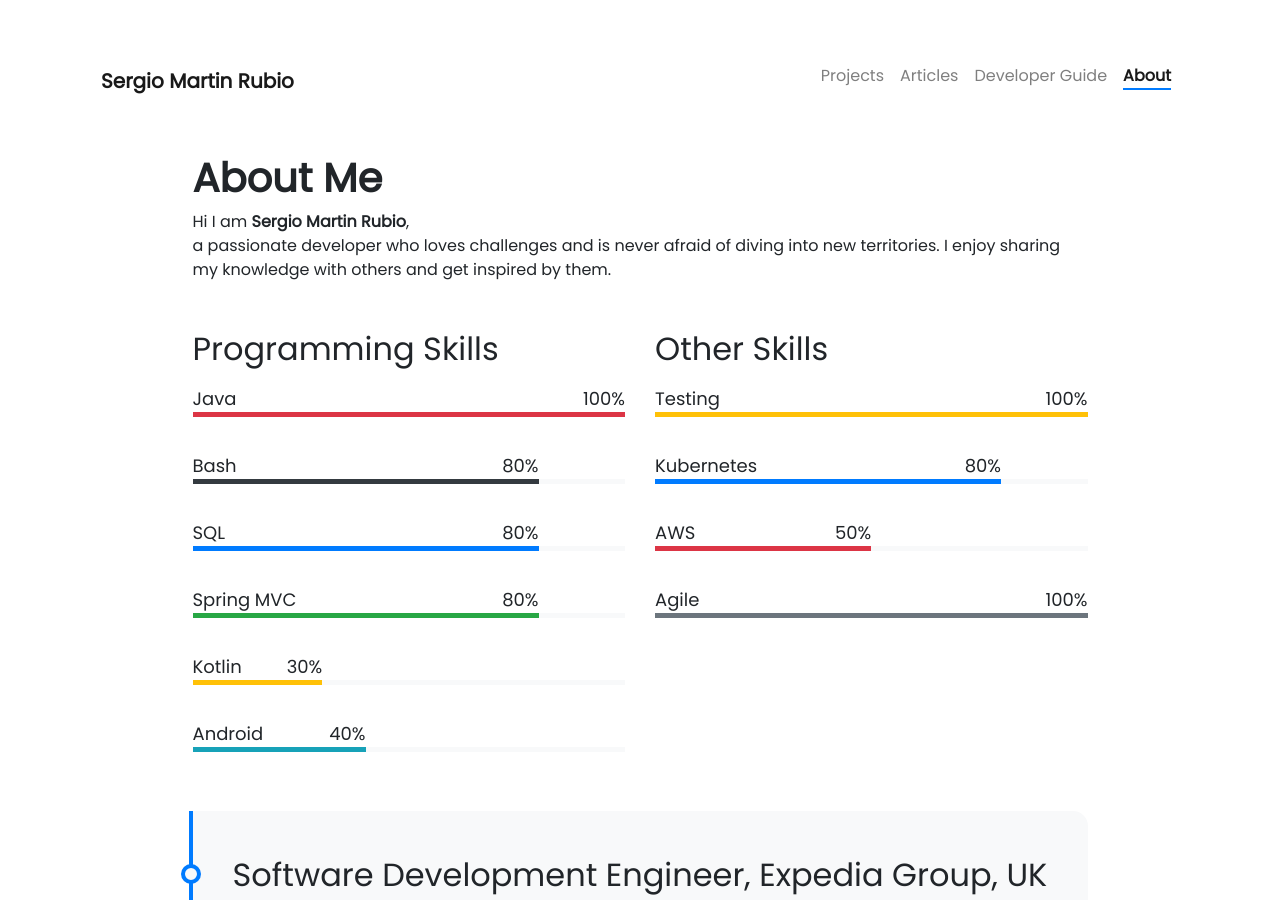
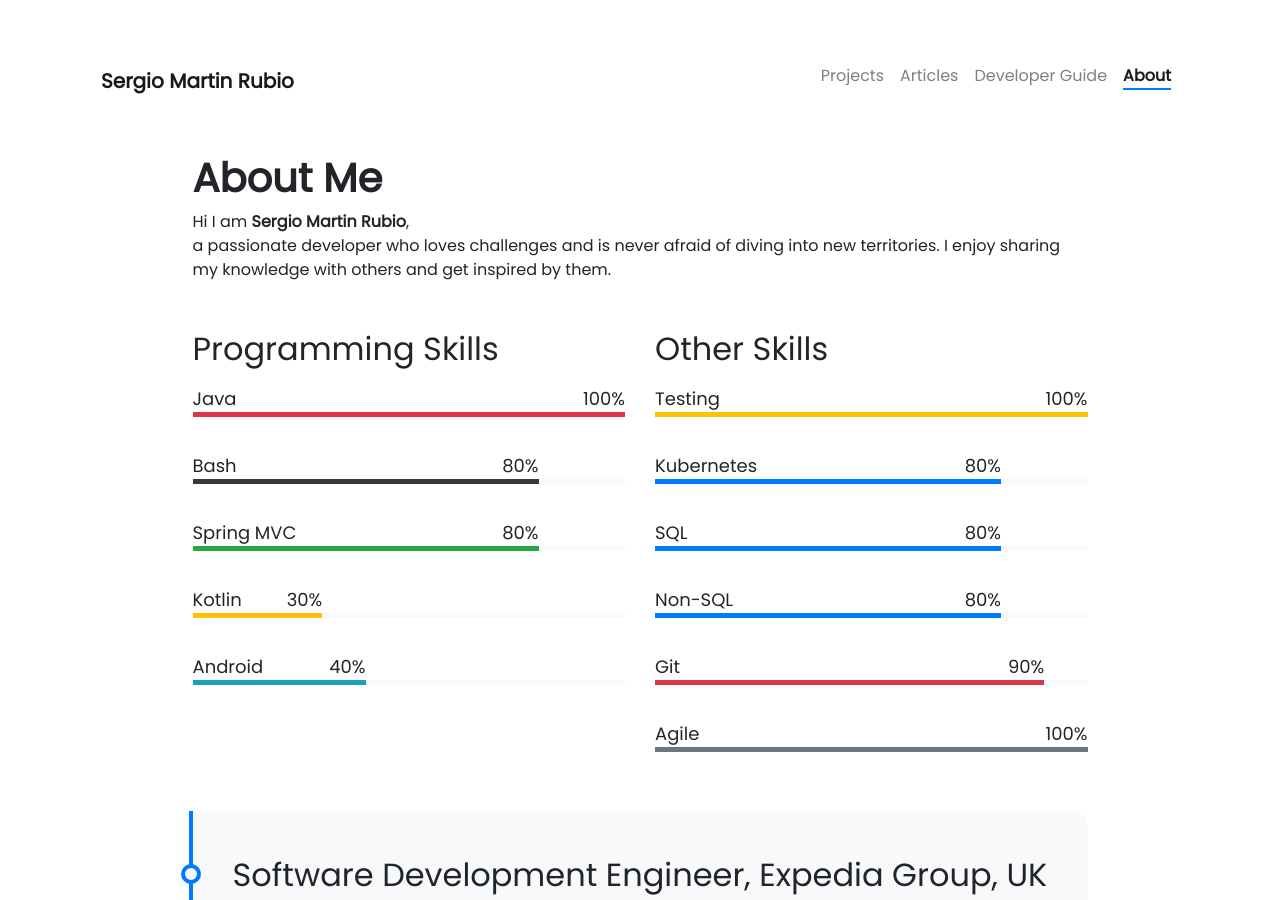
Before and after one commit to jackhman/sergio-martin-rubio-site, a Jekyll site: the page built from pages/about.md, in a window 1280 px wide and 900 px high. Built offline with Jekyll 4.4.1, drawn with Linux system fonts in a browser that asks for light colours; nearby versions of some CDN libraries; comment, search, counter and statistics services are not loaded.

Commit message:
update article

```diff
--- a/_data/other-skills.yml
+++ b/_data/other-skills.yml
@@ -6,8 +6,16 @@
   percentage: 80
   color: primary
 
-- name: AWS
-  percentage: 50
+- name: SQL
+  percentage: 80
+  color: primary
+
+- name: Non-SQL
+  percentage: 80
+  color: primary
+
+- name: Git
+  percentage: 90
   color: danger
 
 - name: Agile
--- a/_data/programming-skills.yml
+++ b/_data/programming-skills.yml
@@ -5,10 +5,6 @@
 - name: Bash
   percentage: 80
   color: dark
-
-- name: SQL
-  percentage: 80
-  color: primary
 
 - name: Spring MVC
   percentage: 80
```
